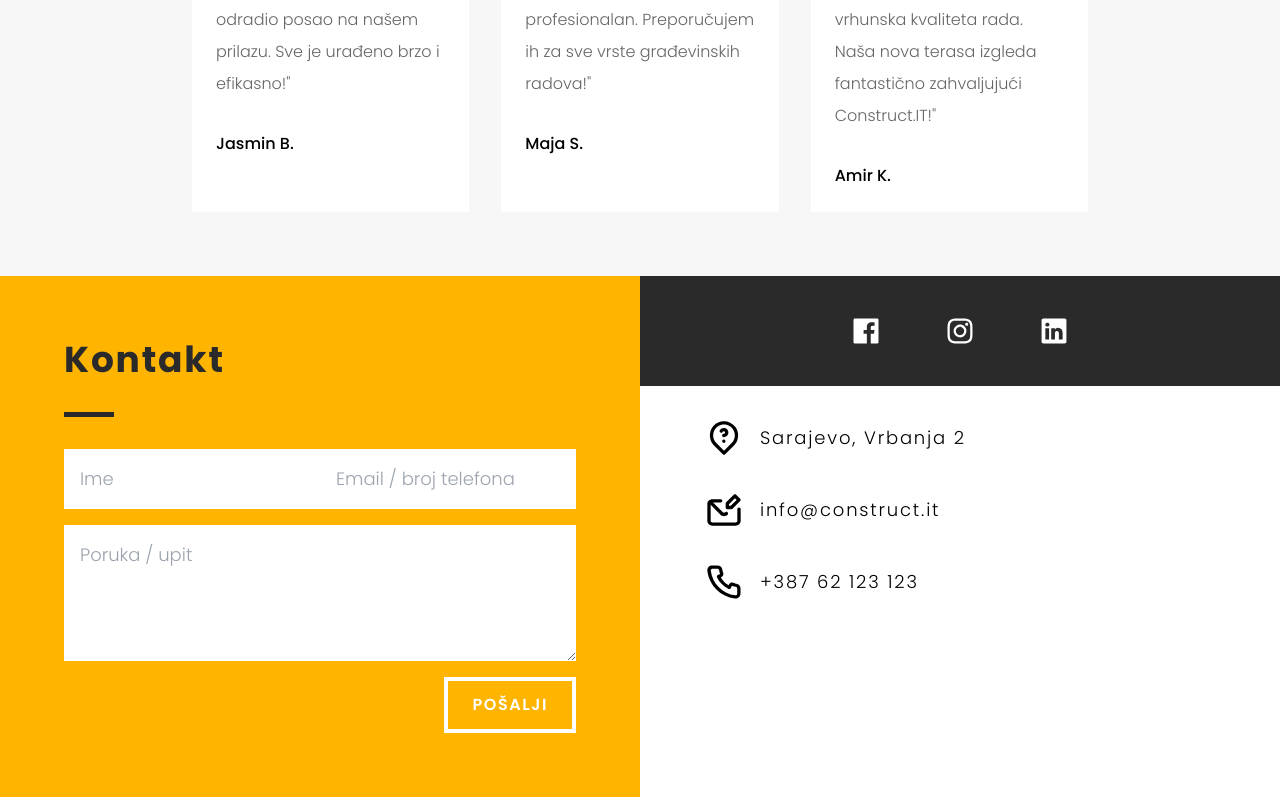
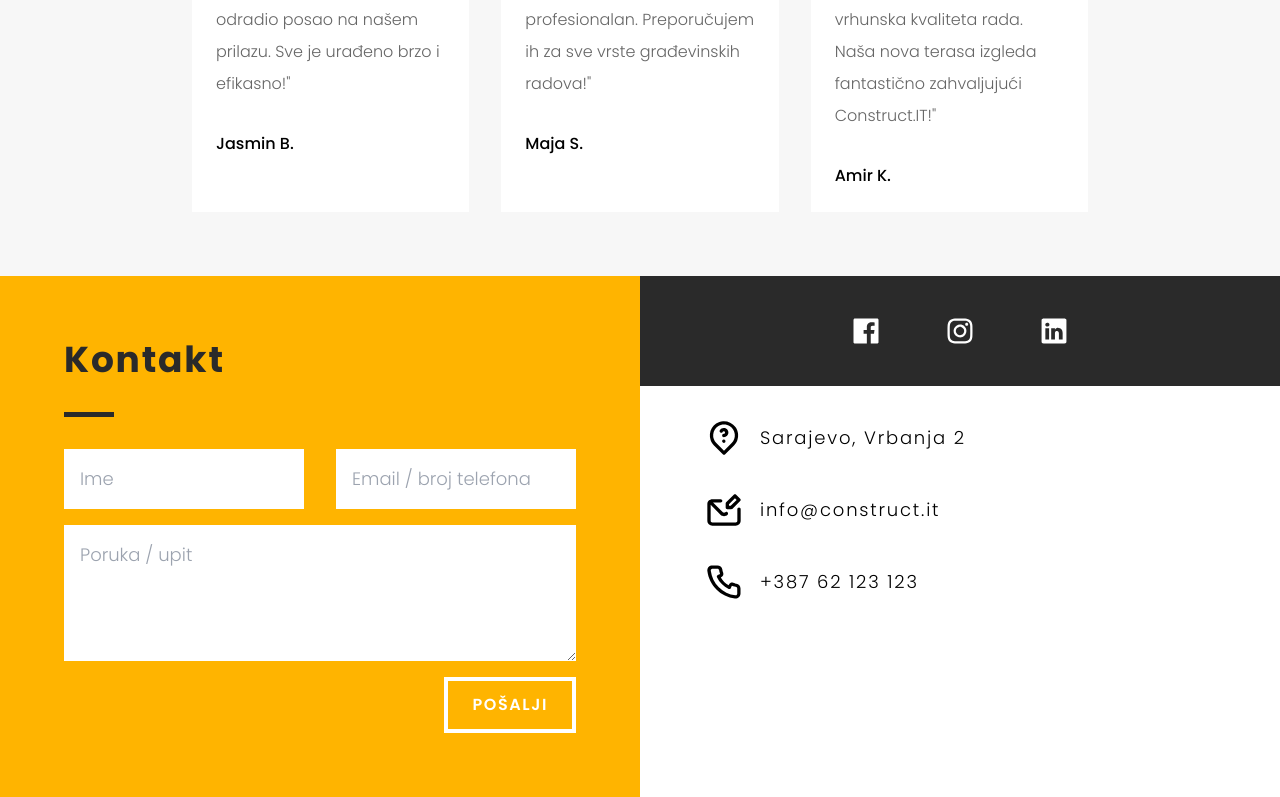
Before and after one commit to VeldinS/construct-it, a Next.js app: page /o-nama in a window 1280 px wide. Shown: the part 4542-5339 px from the top of the page. Built offline with nearby package versions, Linux system fonts and the light colour scheme.

Commit message:
Deploy v2

```diff
--- a/src/components/about/video-section.tsx
+++ b/src/components/about/video-section.tsx
@@ -15,7 +15,7 @@ function VideoSection() {
             </div>
             <div className={' w-full lg:w-2/3 h-auto lg:h-full flex flex-col items-start justify-start'}>
                 <div
-                    className={'relative w-full h-[200px] sm:h-[300px] lg:h-4/5 bg-[#F7F7F7] flex flex-col items-start justify-center gap-8 px-[8%] py-12 lg:py-0'}>
+                    className={'relative hidden md:flex w-full h-[200px] sm:h-[300px] lg:h-4/5 bg-[#F7F7F7] flex-col items-start justify-center gap-8 px-[8%] py-12 lg:py-0'}>
                     <video
                         className="absolute hidden md:block top-0 left-0 w-full h-full object-cover"
                         src="/assets/videos/video.mp4"
--- a/src/components/footer/contact-form.tsx
+++ b/src/components/footer/contact-form.tsx
@@ -39,7 +39,7 @@ const ContactForm = () => {
             <h1 className="text-[#2A2A2A] font-rubik text-3xl md:text-4xl font-bold tracking-wider">Kontakt</h1>
             <div className="w-[50px] h-[5px] bg-[#2A2A2A]"></div>
             <div className="w-full flex flex-col justify-start items-center gap-4">
-                <div className="w-full flex flex-row justify-start items-center gap-4md:gap-8">
+                <div className="w-full flex flex-row justify-start items-center gap-4 md:gap-8">
                     <input
                         type="text"
                         id="name"
```
